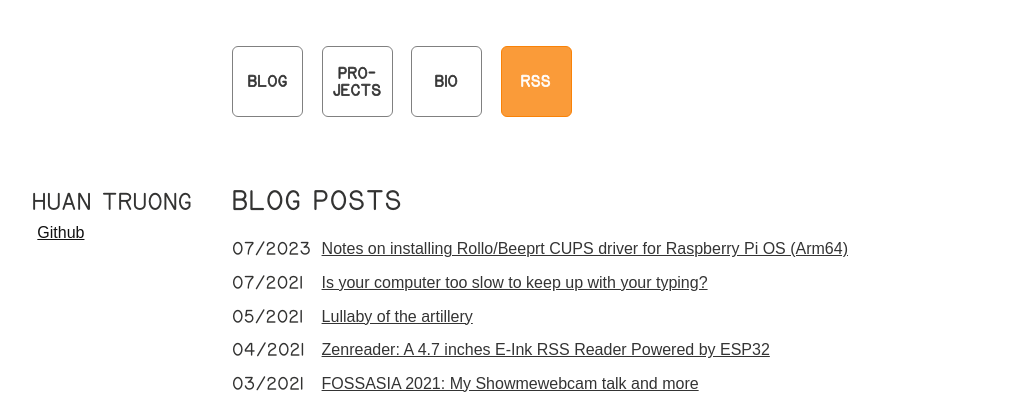
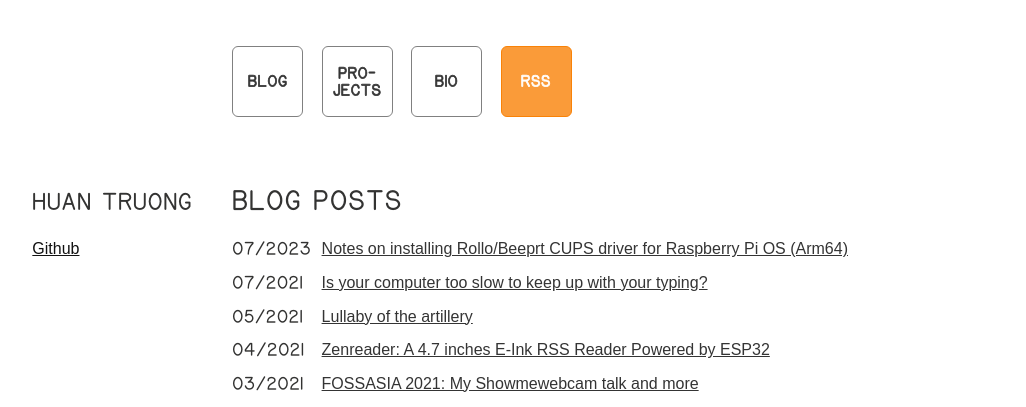
Before and after one commit to htruong/htruong.github.io, a Jekyll site: the page built from index.md, in a window 1280 px wide. Shown: the top 407 px of the page, without its empty margins (116-1142 px from the left). Built offline with Jekyll 4.4.1, drawn with Linux system fonts in a browser that asks for light colours.

Commit message:
Align sidebar Github link with the name and first post row
Hide the empty Font Awesome icons (the icon font isn't loaded) so links
start at the name's left edge, and space the name so the first link sits
on the first post row's baseline.

Co-Authored-By: Claude Opus 5.5 <noreply@anthropic.com>

```diff
--- a/_sass/page.scss
+++ b/_sass/page.scss
@@ -402,8 +402,9 @@ h2 .post-category, h2 .rss-button {
   &:visited {
     color: $black;
   }
+  // Font Awesome isn't loaded, so the empty icon would only indent the text
   .fa {
-		margin-right: 5px;
+		display: none;
 	}
 }
 
@@ -430,7 +431,8 @@ h2 .post-category, h2 .rss-button {
 		h3 {
 			// Lines the name's baseline up with the first h2 in the main column
 			margin-top: 1.35rem;
-			margin-bottom: 10px;
+			// Puts the first link on the same baseline as the first post row
+			margin-bottom: 1.6rem;
 		}
 		p {
 			margin-bottom: 20px;
```
